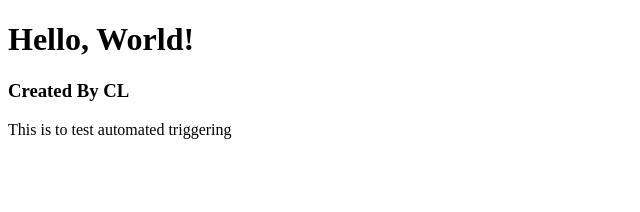
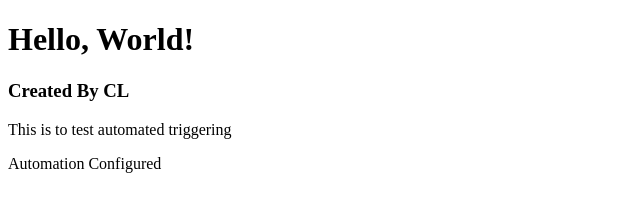
Before and after one commit to clanand11/CI-CD-Pipeline, a plain HTML site: page index.html in a window 1280 px wide. Shown: the whole page, without its empty margins (0-640 px from the left). Drawn offline with Linux system fonts and the light colour scheme.

Commit message:
Update index.html

```diff
--- a/index.html
+++ b/index.html
@@ -8,5 +8,6 @@
     <h1>Hello, World!</h1>
     <h3>Created By CL</h3>
     <p>This is to test automated triggering</p>
+    <p>Automation Configured</p>
   </body>
 </html>
```
